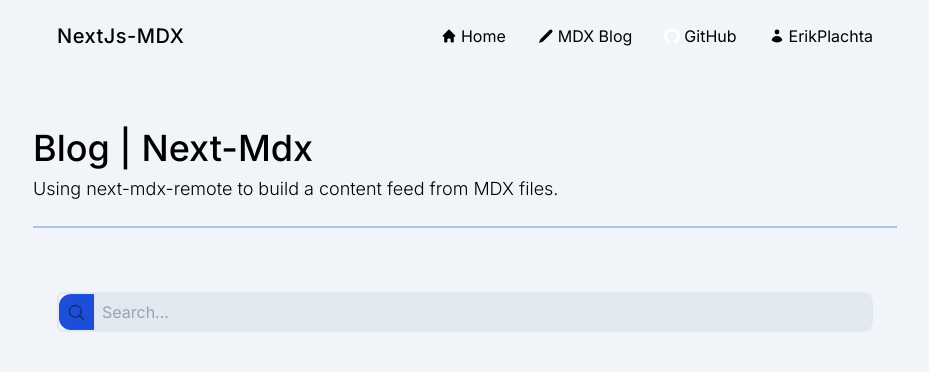
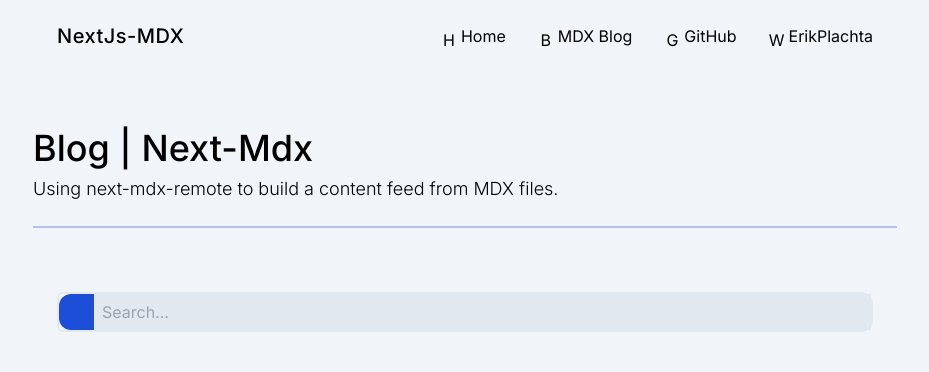
Before and after one commit to ErikPlachta/nextjs-mdx, a Next.js app: page /blog in a window 1280 px wide. Shown: the top 372 px of the page, without its empty margins (175-1104 px from the left). Built offline with nearby package versions, Linux system fonts and the light colour scheme; what tailwind-highlightjs would draw is missing.

Commit message:
Add mdx packages.

```diff
--- a/context.config.tsx
+++ b/context.config.tsx
@@ -9,10 +9,10 @@
  * @type {Object}
  */
 
-import Image from "next/image";
-import githubMark from "./public/images/github-mark-white.svg";
+//import Image from "next/image";
+//import githubMark from "./public/images/github-mark-white.svg";
 // Icons to be used in the header navigation. (Hero Icons is NOT a part of the library, can use anything.)
-import { HomeIcon, PencilIcon, UserIcon } from "@heroicons/react/20/solid";
+//import { HomeIcon, PencilIcon, UserIcon } from "@heroicons/react/20/solid";
 
 // Custom library types for the context configuration.
 import { ContextConfig } from "@/libs/context/types";
@@ -66,7 +66,7 @@ const config: ContextConfig = {
               label: "Homepage for this project.",
               value: "Home",
               default: true,
-              icon: () => <HomeIcon />,
+              icon: () => <>H</>, // TODO: get icons to work again
             },
             {
               title: "mdx",
@@ -74,7 +74,7 @@ const config: ContextConfig = {
               label: "Blog feed using next-mdx-remote.",
               value: "MDX Blog",
               default: true,
-              icon: () => <PencilIcon />,
+              icon: () => <>B</>, //<PencilIcon />,
             },
             {
               title: "github",
@@ -85,9 +85,10 @@ const config: ContextConfig = {
               target: "_blank",
               rel: "noopener noreferrer",
               icon: () => (
-                <span className="w-2">
-                  <Image src={githubMark} alt="GitHub Mark" />
-                </span>
+                // <span className="w-2">
+                //   <Image src={githubMark} alt="GitHub Mark" />
+                // </span>
+                <>G</>
               ),
             },
             {
@@ -98,7 +99,7 @@ const config: ContextConfig = {
               default: true,
               target: "_blank",
               rel: "noopener noreferrer",
-              icon: () => <UserIcon />,
+              icon: () => <>W</>, //<UserIcon />,
             },
           ],
         },
--- a/src/components/footer/config.tsx
+++ b/src/components/footer/config.tsx
@@ -3,7 +3,7 @@
  */
 
 import { FooterDefault } from "./types";
-import { HomeIcon, PencilIcon } from "@heroicons/react/20/solid";
+//import { HomeIcon, PencilIcon } from "@heroicons/react/20/solid";
 
 /**
  * The default props for the `footer` and `nav` components within breadcrumb component.
--- a/src/components/header/config.tsx
+++ b/src/components/header/config.tsx
@@ -1,5 +1,5 @@
 import { HeaderDefault } from "./types";
-import { HomeIcon } from "@heroicons/react/20/solid";
+//import { HomeIcon } from "@heroicons/react/20/solid";
 
 /**
  * Header components default configuration.
@@ -16,7 +16,7 @@ export const HeaderDefaultConfig: HeaderDefault = {
         label: "Default Homepage for this project.",
         value: "Home",
         default: true,
-        icon: () => <HomeIcon />,
+        icon: () => "H", // TODO: get icons to work again <HomeIcon />,
         rel: "noopener",
         target: "_self",
       },
--- a/src/components/mdx/page/single/index.tsx
+++ b/src/components/mdx/page/single/index.tsx
@@ -3,7 +3,7 @@
 import React, { useEffect, useState, useRef } from "react";
 import { motion, animate, useAnimation } from "framer-motion";
 import Link from "next/link";
-import { ChevronLeftIcon } from "@heroicons/react/20/solid";
+// import { ChevronLeftIcon } from "@heroicons/react/20/solid";
 import { usePathname } from "next/navigation";
 import useClientMetrics, { ElementToMonitor } from "@/hooks/useClientMetrics";
 
@@ -172,7 +172,8 @@ export default function MdxPage(params: SingleProps) {
         <span>
           <Link href={`/${path}`} passHref scroll={false} legacyBehavior>
             <a className="text-md flex items-center gap-1 bg-slate-600 bg-opacity-10 px-4 py-2 font-medium text-gray-50 duration-100 ease-in-out hover:bg-opacity-70">
-              <ChevronLeftIcon className="h-4 w-4" />
+              {/* <ChevronLeftIcon className="h-4 w-4" /> */}
+              <span className="h-4 w-4"> &lt; </span>
               Back
             </a>
           </Link>
--- a/src/components/search/index.tsx
+++ b/src/components/search/index.tsx
@@ -3,7 +3,7 @@
 import React, { useState, useRef, useEffect } from "react";
 import Link from "next/link";
 import { motion, useAnimationControls } from "framer-motion";
-import { MagnifyingGlassIcon, XMarkIcon } from "@heroicons/react/24/outline";
+// import { MagnifyingGlassIcon, XMarkIcon } from "@heroicons/react/24/outline";
 
 // Custom Content
 import useDebounce from "@/hooks/useDebounce";
@@ -216,7 +216,7 @@ export default function Search(props: SearchComponentPropsTypes) {
             }}
             //TODO: Add FramerMotion animations
           >
-            <MagnifyingGlassIcon />
+            {/* <MagnifyingGlassIcon /> */}
           </motion.button>
         </motion.span>
 
@@ -261,7 +261,8 @@ export default function Search(props: SearchComponentPropsTypes) {
               }}
               //TODO: Add FramerMotion animations
             >
-              <XMarkIcon />
+              {/* <XMarkIcon /> */}
+              x
             </motion.button>
           </motion.span>
         )}
```
Also changed, not shown: package.json (+8 -13 lines), 1 other file (tests, documents, lock files or other folders).
